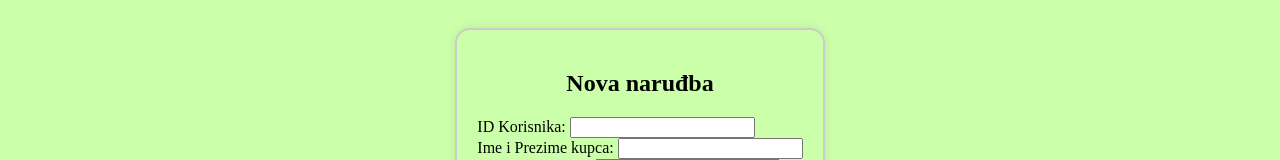
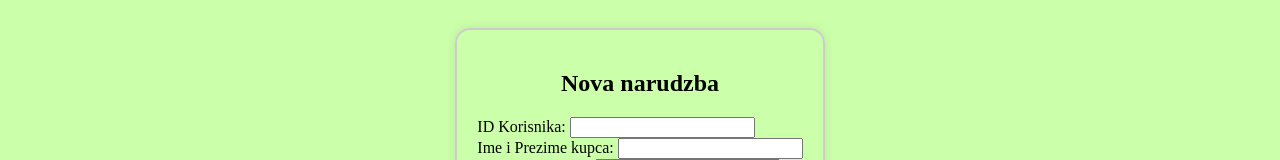
Before and after one commit to Mastered1738/ipvo-sveltekit-prakticni-rad, a SvelteKit app in the folder ipvo-sveltekit-prakticni-rad/: page /Kreiraj_Narudzbu in a window 1280 px wide. Shown: the part 225-385 px from the top of the page. Built offline with nearby package versions, Linux system fonts and the light colour scheme.

Commit message:
Feat: Fix Grammar

```diff
--- a/ipvo-sveltekit-prakticni-rad/src/routes/Kreiraj_Narudzbu/+page.svelte
+++ b/ipvo-sveltekit-prakticni-rad/src/routes/Kreiraj_Narudzbu/+page.svelte
@@ -9,7 +9,7 @@
 <body>
     <Sidebar/>
     <UpdateForm>
-        <h2 class="title">Nova naruđba</h2>
+        <h2 class="title">Nova narudzba</h2>
         <div>
             <div class="input_group">
                 <label for="">ID Korisnika:</label>
```
